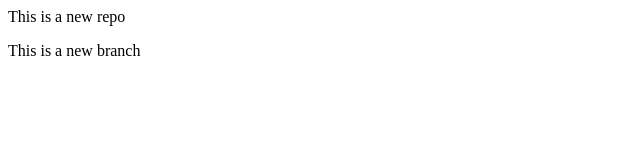
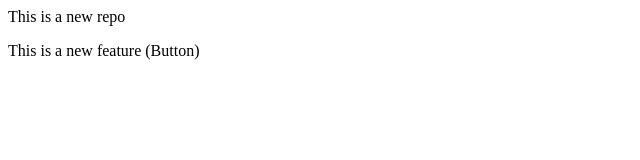
Before and after one commit to anuragbhattarai31/LocalRepo, a plain HTML site: page index.html in a window 1280 px wide. Shown: the full height of the page, 0-640 px from the left. Drawn offline with Linux system fonts and the light colour scheme.

```diff
--- a/index.html
+++ b/index.html
@@ -1,2 +1,2 @@
 <p> This is a new repo</p>
-<p> This is a new branch</p>
+<p> This is a new feature (Button) </p>
```
